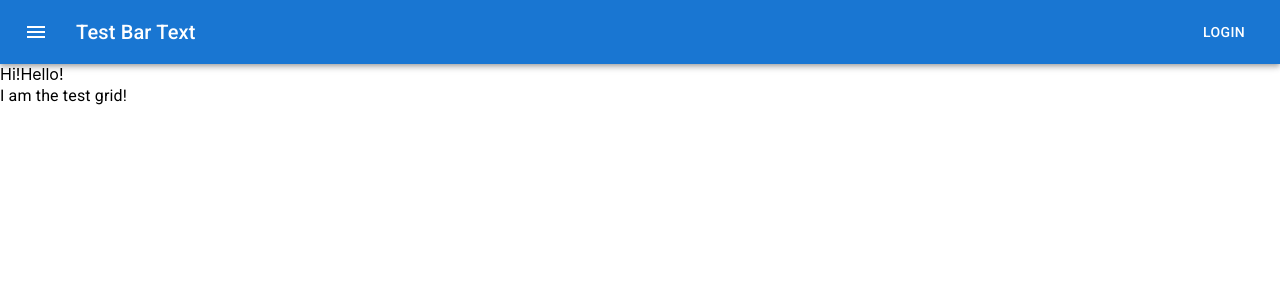
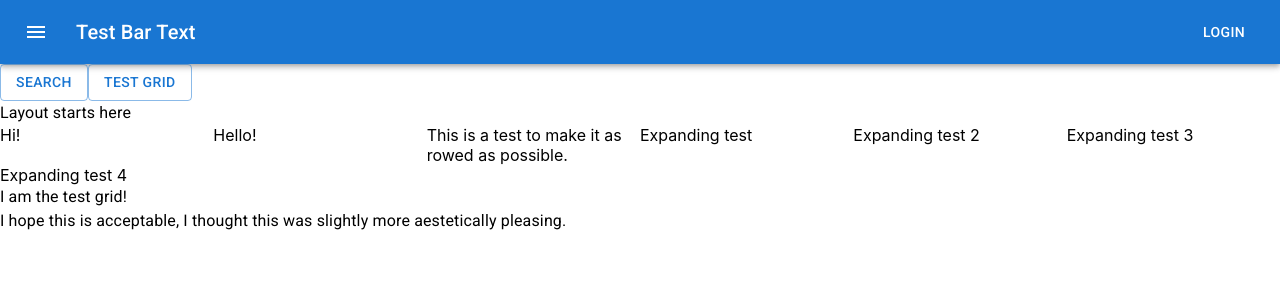
Before and after one commit to mattweidenhamer/food-viewer, a React (Create React App) app: page / in a window 1280 px wide. Shown: the top 300 px of the page. Built offline with nearby package versions, Linux system fonts and the light colour scheme.

Commit message:
Comit after class 9/19/2022

```diff
--- a/package.json
+++ b/package.json
@@ -12,6 +12,7 @@
     "@testing-library/user-event": "^13.5.0",
     "react": "^18.2.0",
     "react-dom": "^18.2.0",
+    "react-router-dom": "^6.4.0",
     "react-scripts": "5.0.1",
     "web-vitals": "^2.1.4",
     "workbox-background-sync": "^6.5.4",
--- a/src/components/Layout.js
+++ b/src/components/Layout.js
@@ -2,11 +2,14 @@ import { Typography, Box, AppBar, Toolbar, Button, IconButton } from '@mui/mater
 import MenuIcon from '@mui/icons-material/Menu'
 import React from 'react';
 import TestGrid from '../pages/TestGrid';
+import Search from '../pages/Search';
+import {BrowserRouter, Routes, Route, Link} from 'react-router-dom'
 
 const Layout= () => {
 
     return  (
         <>
+        <BrowserRouter>
             <Box sx={{ flexGrow: 1 }}>
                 <AppBar position="static">
                 <Toolbar>
@@ -26,7 +29,21 @@ const Layout= () => {
                 </Toolbar>
                 </AppBar>
             </Box>
-            <TestGrid></TestGrid>
+
+            <Button variant="outlined" component={Link} to="/search">Search</Button>
+
+            <Button variant="outlined" component={Link} to="/testgrid">Test Grid</Button>
+
+            <Typography>Layout starts here</Typography>
+            <Routes>
+                <Route exact path='/' element={<TestGrid/>}></Route>
+                <Route exact path='/testgrid' element={<TestGrid/>}></Route>
+                <Route exact path='/search' element={<Search/>}></Route>
+            </Routes>
+        </BrowserRouter>
+        <Typography>
+            I hope this is acceptable, I thought this was slightly more aestetically pleasing.
+        </Typography>
         </>
     )
 }
--- /dev/null
+++ b/src/pages/Search.js
@@ -0,0 +1,18 @@
+import { Typography, Grid} from "@mui/material";
+import React from "react";
+
+const Search = () => {
+
+    return (
+        <>
+        <Typography>This is the Search page</Typography>
+        <Grid container>
+            <Grid item xs={2}>Search page 1</Grid>
+            <Grid item xs={4}>Middle search page</Grid>
+            <Grid item xs={2}>Final search page</Grid>
+        </Grid>
+        </>
+    )
+}
+
+export default Search
--- a/src/pages/TestGrid.js
+++ b/src/pages/TestGrid.js
@@ -6,9 +6,15 @@ const TestGrid = () => {
     return  (
         <>
         <Grid container>
-            <Grid item>Hi!</Grid>
-            <Grid item>Hello!</Grid>
+            <Grid item xs={6} md={2}>Hi!</Grid>
+            <Grid item xs={6} md={2}>Hello!</Grid>
+            <Grid item xs={6} md={2}>This is a test to make it as rowed as possible.</Grid>
+            <Grid item xs={6} md={2}>Expanding test</Grid>
+            <Grid item xs={6} md={2}>Expanding test 2</Grid>
+            <Grid item xs={6} md={2}>Expanding test 3</Grid>
+            <Grid item xs={6} md={2}>Expanding test 4</Grid>
         </Grid>
+
             <Typography>I am the test grid!</Typography>
         </>
     )
```
Also changed, not shown: 1 other file (tests, documents, lock files or other folders). Lines whose indentation alone changed are shown as unchanged.
